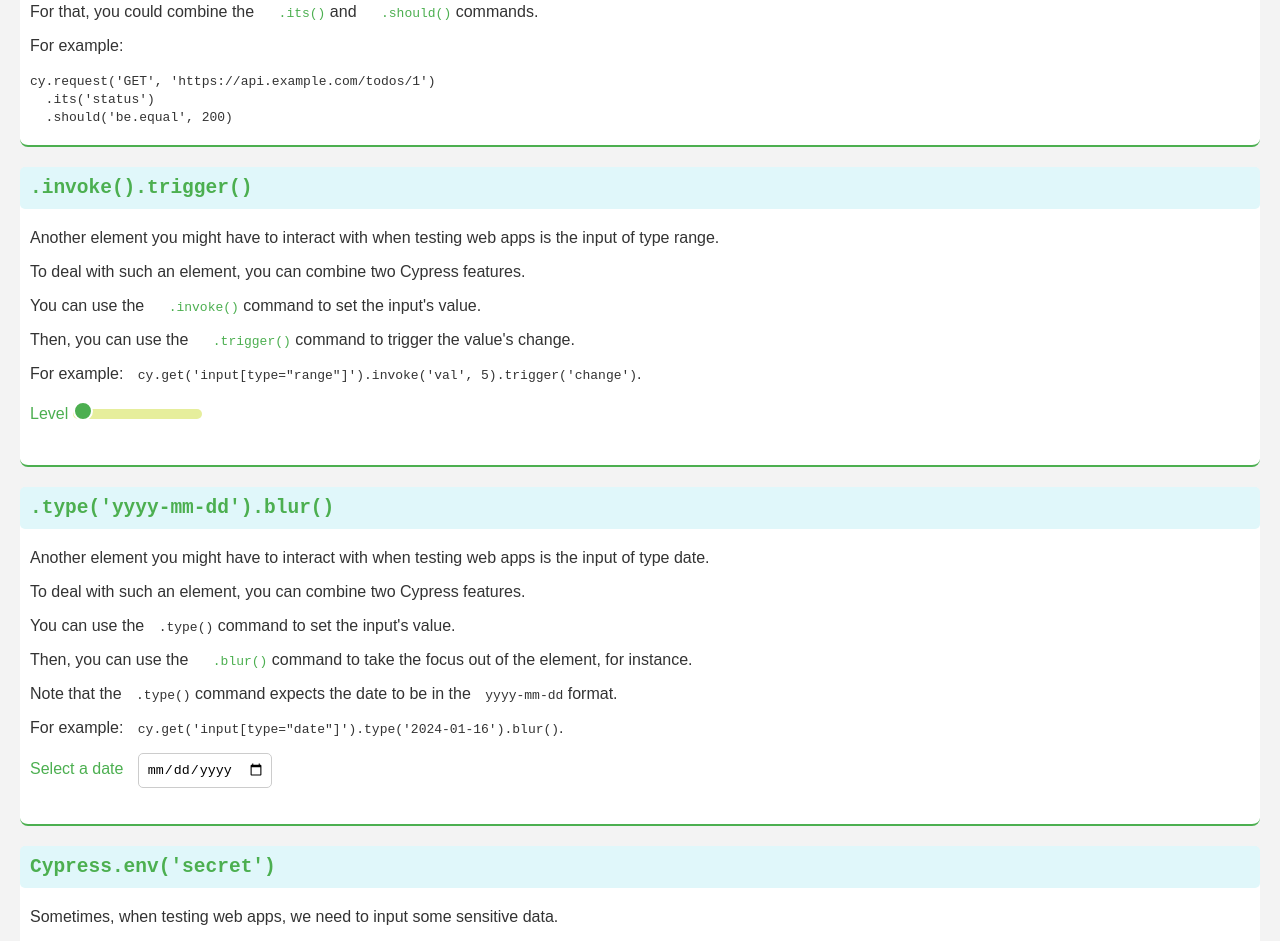
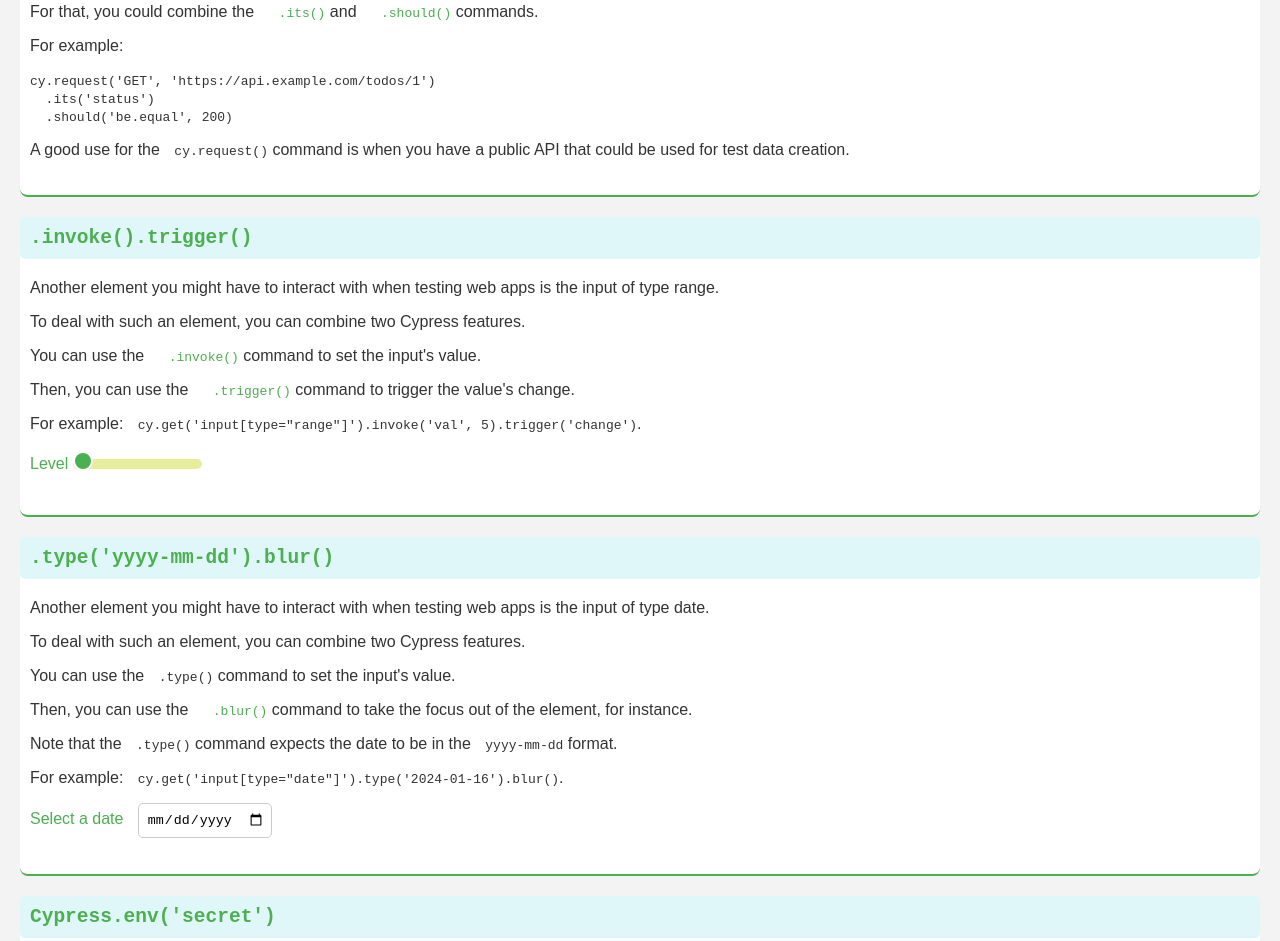
Before and after one commit to wlsf82/cypress-playground, a website: page src/index.html in a window 1280 px wide. Shown: the part 5394-6335 px from the top of the page. Drawn offline with Linux system fonts and the light colour scheme.

Commit message:
Add extra paragraph to give an example

```diff
--- a/src/index.html
+++ b/src/index.html
@@ -239,6 +239,7 @@
         <code>&nbsp;&nbsp;.its('status')</code>
         <br>
         <code>&nbsp;&nbsp;.should('be.equal', 200)</code>
+        <p>A good use for the <code>cy.request()</code> command is when you have a public API that could be used for test data creation.</p>
       </div>
       <div id="input-range" class="section">
         <h2>
```
